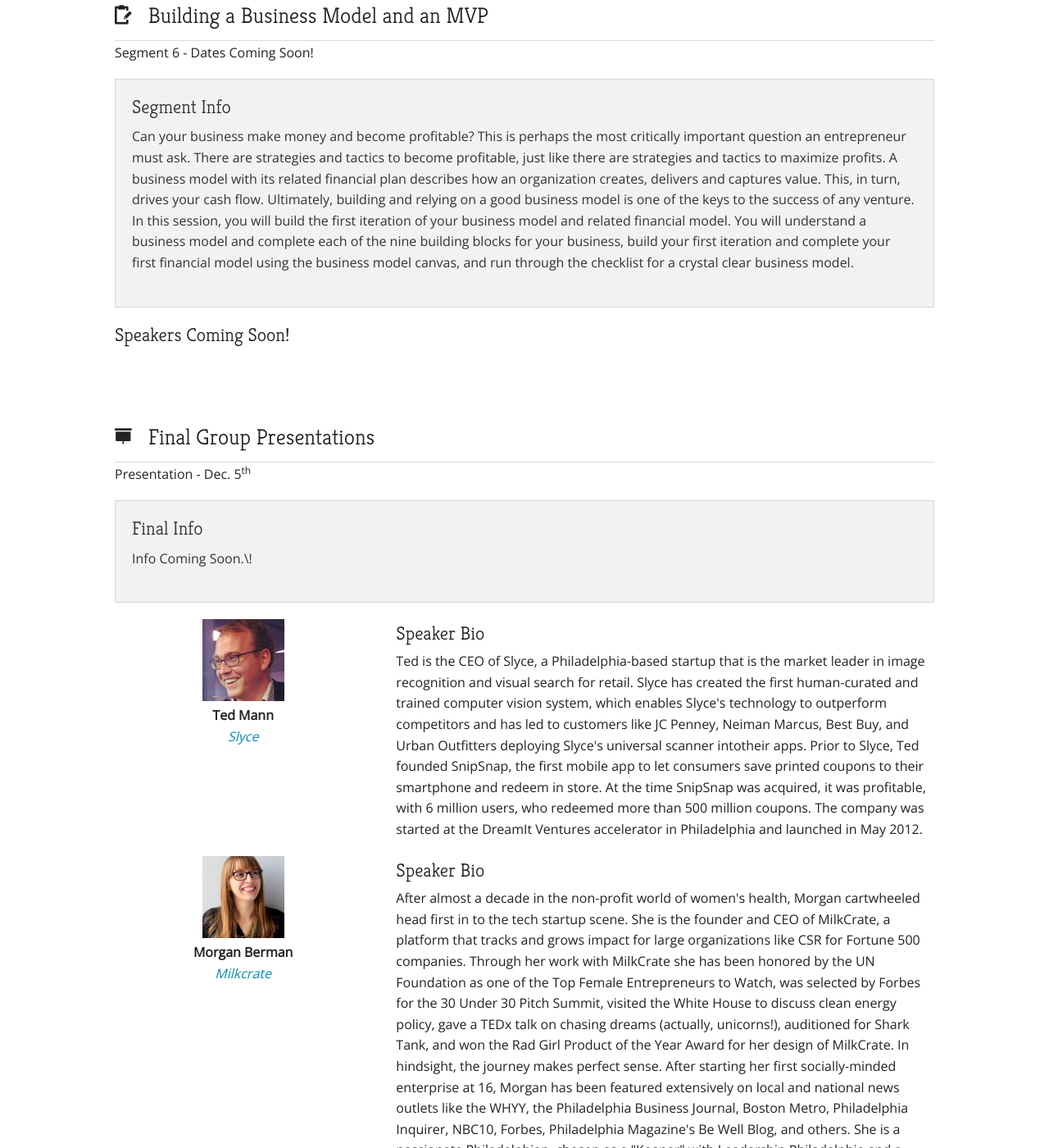
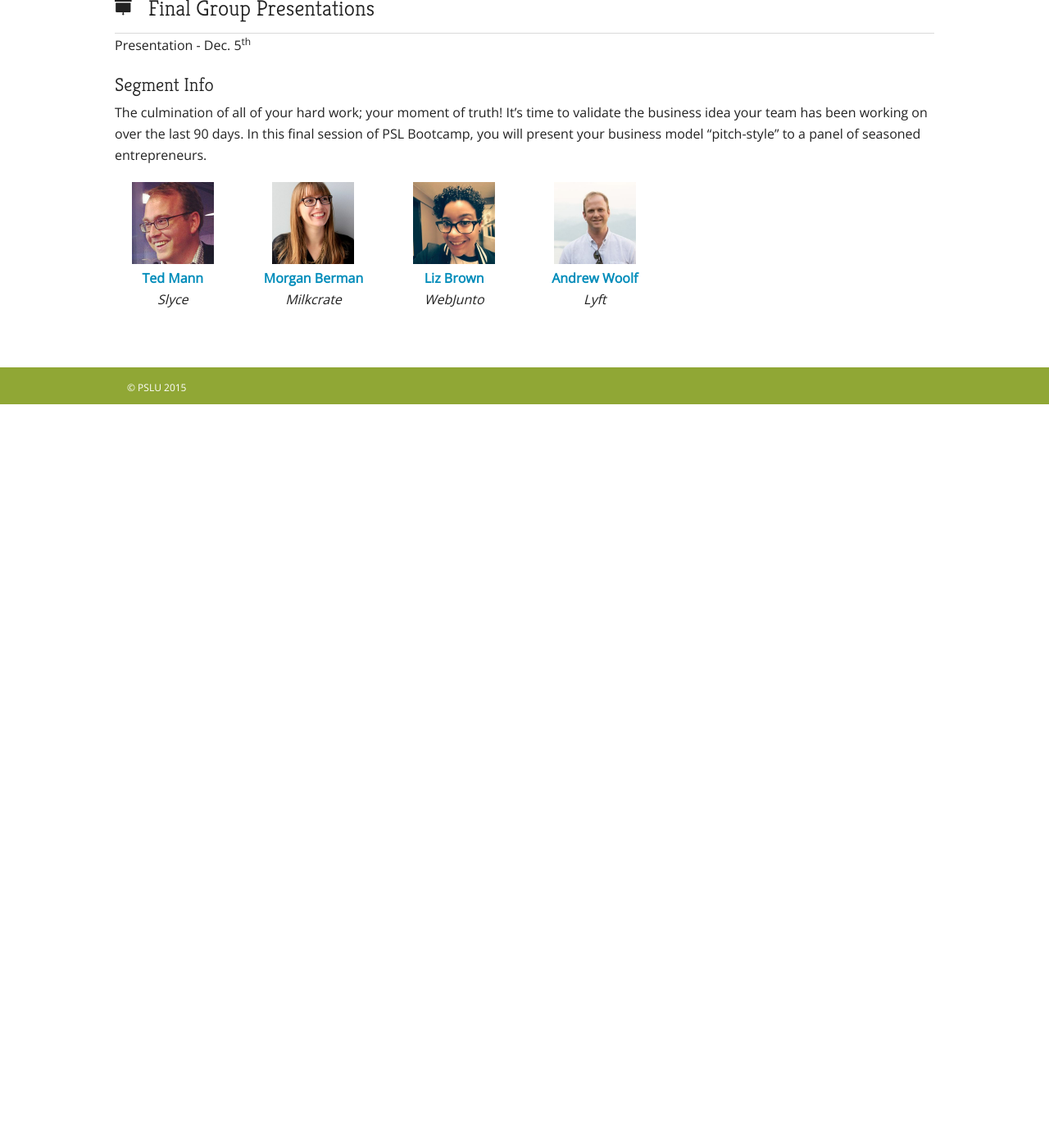
Before and after one commit to phillystartupleaders/bootcamp, a Jekyll site: the page built from index.html, in a window 1280 px wide and 1400 px high, scrolled down 5053 px. Shown: the whole window at 82% size. Built offline with Jekyll 4.4.1, drawn with Linux system fonts in a browser that asks for light colours; nearby versions of some CDN libraries; after the commit the page ends 5546 px from its top, so only the background shows below that; some of the changed text lies outside the part shown.

Commit message:
updated changes to bootcamp curriculum

```diff
--- a/_sass/_app.scss
+++ b/_sass/_app.scss
@@ -14,10 +14,6 @@
 h1, h2, h3, h4, h5, h6 {
   font-family: "Kreon", sans-serif;
   font-weight: 300;
-}
-
-.text-center {
-  text-align: center;
 }
 
 .bold {
@@ -209,6 +205,7 @@
 
 .heading {
   font-size: 50px;
+  margin-bottom: 50px;
   text-align: center;
 }
 
@@ -273,7 +270,8 @@
   margin-top: 5px;
 }
 
-.mentor-company {
+.mentor-company a {
+  color: #222;
   font-style: italic;
 }
 
--- a/index.html
+++ b/index.html
@@ -58,78 +58,39 @@
     <h3><i class="fi-power session-icon"></i>Finding a Problem You're Passionate About</h3>
     <div class="session-number">Segment 1 - Sept. 5<sup>th</sup> &amp; Sept. 12<sup>th</sup></div>
 
-    <div class="panel">
-      <h4>Segment Info</h4>
-      <div>
+    <div class="row">
+      <h4 class="small-12 column">Segment Info</h4>
+      <div class="small-12 column">
         <p>During his epic 2011 Stanford commencement speech, Steve Jobs told students "Your work is going to fill a large part of your life, and the only way to be truly satisfied is to do what you believe is great work. And the only way to do great work is to love what you do. If you haven't found it yet, keep looking. Don't settle." For those who wish to take the leap into entrepreneurship, finding something that ignites your fire and passion is the ideal way to start on your journey to building a successful business. But how do you identify these passions?</p>
       </div>
-    </div>
-
-    <div class="row">
-      <div class="small-12 medium-4 columns text-center">
+      <h4 class="small-12 column">Panel Members</h4>
+      <div class="small-6 medium-2 columns text-center">
         <div class="mentor-image">
           <img src="img/peskin.jpg" width="100"/>
         </div>
-        <p class="mentor-text">Jeremy Peskin</p>
-
+        <p class="mentor-text"><a href="https://www.linkedin.com/in/jeremy-peskin-066698b7/">Jeremy Peskin</a></p>
         <p class="mentor-company"><a href="https://www.borderwise.co/">Borderwise</a></p>
       </div>
-      <div class="small-12 medium-8 columns">
-        <h4>Speaker Bio</h4>
-        <div class="content">
-          <p>Jeremy is the founder of Borderwise, which helps immigrants become US citizens.  He previously founded Matchme Philanthropy, a grant-funded startup in the nonprofit sector.  He has a JD with a Certificate in Management from Penn Law and Wharton.</p>
-        </div>
-      </div>
-    </div>
-
-    <div class="row">
-      <div class="small-12 medium-4 columns text-center">
+      <div class="small-6 medium-2 columns text-center">
         <div class="mentor-image">
           <img src="img/mustafa.jpg" width="100"/>
         </div>
-        <p class="mentor-text">Yasmine Mustafa</p>
-
+        <p class="mentor-text"><a href="https://www.linkedin.com/in/yasminem/">Yasmine Mustafa</a></p>
         <p class="mentor-company"><a href="https://roarforgood.com">ROAR for Good</a></p>
       </div>
-      <div class="small-12 medium-8 columns">
-        <h4>Speaker Bio</h4>
-        <div class="content">
-          <p>Coming Soon.</p>
-        </div>
-      </div>
-    </div>
-
-    <div class="row">
-      <div class="small-12 medium-4 columns text-center">
+      <div class="small-6 medium-2 columns text-center">
         <div class="mentor-image">
           <img src="img/collier.jpg" width="100"/>
         </div>
-        <p class="mentor-text">Nonya Collier</p>
-
+        <p class="mentor-text"><a href="https://www.linkedin.com/in/nonyacollier/">Nonya Collier</a></p>
         <p class="mentor-company"><a href="https://padporter.co/">Pad Porter</a></p>
       </div>
-      <div class="small-12 medium-8 columns">
-        <h4>Speaker Bio</h4>
-        <div class="content">
-          <p>Coming Soon.</p>
-        </div>
-      </div>
-    </div>
-
-    <div class="row">
-      <div class="small-12 medium-4 columns text-center">
+      <div class="small-6 medium-2 columns text-center end">
         <div class="mentor-image">
           <img src="img/schwartz.jpg" width="100"/>
         </div>
-        <p class="mentor-text">Debbie Schwartz</p>
-
+        <p class="mentor-text"><a href="https://www.linkedin.com/in/debbie-schwartz-a195a413/">Debbie Schwartz</a></p>
         <p class="mentor-company"><a href="http://collegemoneysearch.com/">College Money Search</a></p>
-      </div>
-      <div class="small-12 medium-8 columns">
-        <h4>Speaker Bio</h4>
-        <div class="content">
-          <p>Coming Soon.</p>
-        </div>
       </div>
     </div>
   </div>
@@ -142,44 +103,27 @@
     <h3><i class="fi-lightbulb session-icon"></i>Ideation and Vision, Market Research</h3>
     <div class="session-number">Segment 2 - Sept. 26<sup>th</sup> &amp; Oct. 3<sup>rd</sup></div>
 
-    <div class="panel">
-      <h4>Segment Info</h4>
-      <div>
+    <div class="row">
+      <h4 class="small-12 column">Segment Info</h4>
+      <div class="small-12 column">
         <p>Ideation and vision isn’t just about saying you have a great idea; it’s about knowing you have a great idea! But how do you know? Startup ideas are educated guesses. But what if your guess is wrong? You must teach yourself to think big and often. And you must teach yourself to be intellectually honest about the merits and market potential of each idea before you invest weeks, months, or years pursuing it. In this segment you will learn a framework for brainstorming and assessing your idea, as well as performing intelligent market research, to set the stage for all that is to come.</p>
       </div>
     </div>
 
     <div class="row">
-      <div class="small-12 medium-4 columns text-center">
+      <div class="small-6 medium-2 columns text-center">
         <div class="mentor-image">
           <img src="img/gornish.jpg" width="100"/>
         </div>
-        <p class="mentor-text">Keith Gornish</p>
-
+        <p class="mentor-text"><a href="https://www.linkedin.com/in/keithgornish/">Keith Gornish</a></p>
         <p class="mentor-company"><a href="http://smartypal.com/">SmartyPal</a></p>
       </div>
-      <div class="small-12 medium-8 columns">
-        <h4>Speaker Bio</h4>
-        <div class="content">
-          <p>Keith’s global experience across tech, media, and scaling businesses includes CMC (CEO / Co-founder), AKG Technologies, Comcast Strategic Development’s Connected Health, and JPMorgan. MBA from The Wharton School with a focus on Innovation.</p>
-        </div>
-      </div>
-    </div>
-
-    <div class="row">
-      <div class="small-12 medium-4 columns text-center">
+      <div class="small-6 medium-2 columns text-center end">
         <div class="mentor-image">
           <img src="img/krishnan.jpg" width="100"/>
         </div>
-        <p class="mentor-text">Prasanna Krishnan</p>
-
+        <p class="mentor-text"><a href="https://www.linkedin.com/in/prasanna-krishnan-1944aa1/">Prasanna Krishnan</a></p>
         <p class="mentor-company"><a href="http://smartypal.com/">SmartyPal</a></p>
-      </div>
-      <div class="small-12 medium-8 columns">
-        <h4>Speaker Bio</h4>
-        <div class="content">
-          <p>Prasanna has built products and grown businesses at large tech companies (Microsoft, Comcast), startups (Jetsetter acquired by TripAdvisor) and VC (early-stage investor and Kauffman Fellow at DFJ). MBA from the Wharton School (Palmer Scholar), and Masters in Computer Science from the University of Illinois at Urbana-Champaign (Siebel Scholar).</p>
-        </div>
       </div>
     </div>
   </div>
@@ -190,16 +134,24 @@
 <div class="row">
   <div class="session">
     <h3><i class="fi-target session-icon"></i>Lean Thinking</h3>
-    <div class="session-number">Segment 3 - Dates Coming Soon!</div>
+    <div class="session-number">Segment 3 - Oct. 10<sup>th</sup> &amp; Oct. 17<sup>th</sup></div>
 
-    <div class="panel">
-      <h4>Segment Info</h4>
-      <div>
+    <div class="row">
+      <h4 class="small-12 column">Segment Info</h4>
+      <div class="small-12 column">
         <p>Lean thinking is a method for developing businesses and products first proposed in 2008 by Eric Ries. Based on his previous experience working in several U.S. startups, Ries claims that startups can shorten their product development cycles by adopting a combination of business-hypothesis-driven experimentation, iterative product releases, and what he calls validated learning. Ries' overall claim is that if startups invest their time into iteratively building products or services to meet the needs of early customers, they can reduce the market risks and sidestep the need for large amounts of initial project funding and expensive product launches and failures. Originally developed with high-tech companies in mind, the lean thinking philosophy has since been expanded to apply to any individual, team, or company looking to introduce new products or services into the market.</p>
       </div>
     </div>
 
-    <h4>Speakers Coming Soon!</h4>
+    <div class="row">
+      <div class="small-6 medium-2 columns text-center">
+        <div class="mentor-image">
+          <img src="img/kevino.jpg" width="100"/>
+        </div>
+        <p class="mentor-text"><a href="https://www.linkedin.com/in/kevinonell/">Kevin O'Nell</a></p>
+        <p class="mentor-company"><a href="http://www.frontlineselling.com/">FRONTLINE Selling</a></p>
+      </div>
+    </div>
   </div>
 </div>
 
@@ -208,16 +160,24 @@
 <div class="row">
   <div class="session">
     <h3><i class="fi-refresh session-icon"></i>Closing Your First 10 Customers / Gaining Traction</h3>
-    <div class="session-number">Segment 4 - Dates Coming Soon!</div>
+    <div class="session-number">Segment 4 - Oct. 24<sup>th</sup> &amp; Nov. 7<sup>th</sup></div>
 
-    <div class="panel">
-      <h4>Segment Info</h4>
-      <div>
+    <div class="row">
+      <h4 class="small-12 column">Segment Info</h4>
+      <div class="small-12 column">
         <p>Landing your first ten customers is one of the most difficult milestones any company must meet in its quest for success. And meeting this milestone is simply one step towards gaining traction, some clearly identifiable momentum and progress. Entrepreneurs' attention is nearly always stretched, very often shifting focus to the most urgent project rather than most important. Furthermore, many entrepreneurs believe adoption will come easily if they've built a high quality product. However, this is less than straightforward. There are specific frameworks that can be used to assess various traction channels and evaluate which one fits best. During this session you will be exposed to these frameworks as well as hear strategies for landing those first few critical customers.</p>
       </div>
     </div>
 
-    <h4>Speakers Coming Soon!</h4>
+    <div class="row">
+      <div class="small-6 medium-2 columns text-center">
+        <div class="mentor-image">
+          <img src="img/andreg.jpg" width="100"/>
+        </div>
+        <p class="mentor-text"><a href="https://www.linkedin.com/in/andregolsorkhi/">Andre Golsorkhi</a></p>
+        <p class="mentor-company"><a href="https://hello.getsidecar.com">Sidecar</a></p>
+      </div>
+    </div>
   </div>
 </div>
 
@@ -226,16 +186,32 @@
 <div class="row">
   <div class="session">
     <h3><i class="fi-map session-icon"></i>Mapping the Product</h3>
-    <div class="session-number">Segment 5 - Dates Coming Soon!</div>
+    <div class="session-number">Segment 5 - Nov. 14<sup>th</sup> &amp; Nov. 21<sup>st</sup>
+    </div>
 
-    <div class="panel">
-      <h4>Segment Info</h4>
-      <div>
+    <div class="row">
+      <h4 class="small-12 column">Segment Info</h4>
+      <div class="small-12 column">
         <p>By this point in the bootcamp our theme is becoming very clear: data leads decision making! Mapping the Product is our first venture towards creating a "real" product. The goal of this segment is to learn to translate your idea and the market feedback you’ve gathered into a product that will provide just the essential features, a true MVP (minimum viable product), necessary to gather a new set of data points that will bring us closer to a market validated product. In this segment you will learn an iterative process for moving efficiently from idea to validated product. Topics include test-driven design, high-level UI/UX, prototyping tools, and product design.</p>
       </div>
     </div>
 
-    <h4>Speakers Coming Soon!</h4>
+    <div class="row">
+      <div class="small-6 medium-2 columns text-center">
+        <div class="mentor-image">
+          <img src="img/tarync.jpg" width="100"/>
+        </div>
+        <p class="mentor-text"><a href="https://www.linkedin.com/in/taryncahill/">Taryn Cahill</a></p>
+        <p class="mentor-company"><a href="http://www.aminopay.com/">Amino Payments</a></p>
+      </div>
+      <div class="small-6 medium-2 columns text-center end">
+        <div class="mentor-image">
+          <img src="img/jesseb.jpg" width="100"/>
+        </div>
+        <p class="mentor-text"><a href="https://www.linkedin.com/in/jesse-bookspan-72954151/">Jesse Bookspan</a></p>
+        <p class="mentor-company"><a href="http://www.aminopay.com/">Amino Payments</a></p>
+      </div>
+    </div>
   </div>
 </div>
 
@@ -244,11 +220,11 @@
 <div class="row">
   <div class="session">
     <h3><i class="fi-clipboard-pencil session-icon"></i>Building a Business Model and an MVP</h3>
-    <div class="session-number">Segment 6 - Dates Coming Soon!</div>
+    <div class="session-number">Segment 6 - Nov. 28<sup>th</sup></div>
 
-    <div class="panel">
-      <h4>Segment Info</h4>
-      <div>
+    <div class="row">
+      <h4 class="small-12 column">Segment Info</h4>
+      <div class="small-12 column">
         <p>Can your business make money and become profitable? This is perhaps the most critically important question an entrepreneur must ask. There are strategies and tactics to become profitable, just like there are strategies and tactics to maximize profits. A business model with its related financial plan describes how an organization creates, delivers and captures value. This, in turn, drives your cash flow. Ultimately, building and relying on a good business model is one of the keys to the success of any venture. In this session, you will build the first iteration of your business model and related financial model. You will understand a business model and complete each of the nine building blocks for your business, build your first iteration and complete your first financial model using the business model canvas, and run through the checklist for a crystal clear business model.</p>
       </div>
     </div>
@@ -264,61 +240,41 @@
     <h3><i class="fi-projection-screen session-icon"></i>Final Group Presentations</h3>
     <div class="session-number">Presentation - Dec. 5<sup>th</sup></div>
 
-    <div class="panel">
-      <h4>Final Info</h4>
-      <div>
-        <p>Info Coming Soon.\!</p>
+    <div class="row">
+      <h4 class="small-12 column">Segment Info</h4>
+      <div class="small-12 column">
+        <p>The culmination of all of your hard work; your moment of truth! It’s time to validate the business idea your team has been working on over the last 90 days. In this final session of PSL Bootcamp, you will present your business model “pitch-style” to a panel of seasoned entrepreneurs.</p>
       </div>
     </div>
 
     <div class="row">
-      <div class="small-12 medium-4 columns text-center">
+      <div class="small-6 medium-2 columns text-center">
         <div class="mentor-image">
           <img src="img/tm@2x.jpg" width="100"/>
         </div>
-        <p class="mentor-text">Ted Mann</p>
-
+        <p class="mentor-text"><a href="https://www.linkedin.com/in/tedmann/">Ted Mann</a></p>
         <p class="mentor-company"><a href="http://slyce.it/ ">Slyce</a></p>
       </div>
-      <div class="small-12 medium-8 columns">
-        <h4>Speaker Bio</h4>
-        <div class="content">
-          <p>Ted is the CEO of Slyce, a Philadelphia-based startup that is the market leader in image recognition and visual search for retail. Slyce has created the first human-curated and trained computer vision system, which enables Slyce's technology to outperform competitors and has led to customers like JC Penney, Neiman Marcus, Best Buy, and Urban Outfitters deploying Slyce's universal scanner intotheir apps. Prior to Slyce, Ted founded SnipSnap, the first mobile app to let consumers save printed coupons to their smartphone and redeem in store. At the time SnipSnap was acquired, it was profitable, with 6 million users, who redeemed more than 500 million coupons. The company was started at the DreamIt Ventures accelerator in Philadelphia and launched in May 2012.</p>
-        </div>
-      </div>
-    </div>
-
-    <div class="row">
-      <div class="small-12 medium-4 columns text-center">
+      <div class="small-6 medium-2 columns text-center">
         <div class="mentor-image">
           <img src="img/berman.jpg" width="100"/>
         </div>
-        <p class="mentor-text">Morgan Berman</p>
-
+        <p class="mentor-text"><a href="https://www.linkedin.com/in/morganberman/">Morgan Berman</a></p>
         <p class="mentor-company"><a href="http://mymilkcrate.com/">Milkcrate</a></p>
       </div>
-      <div class="small-12 medium-8 columns">
-        <h4>Speaker Bio</h4>
-        <div class="content">
-          <p>After almost a decade in the non-profit world of women's health, Morgan cartwheeled head first in to the tech startup scene. She is the founder and CEO of MilkCrate, a platform that tracks and grows impact for large organizations like CSR for Fortune 500 companies. Through her work with MilkCrate she has been honored by the UN Foundation as one of the Top Female Entrepreneurs to Watch, was selected by Forbes for the 30 Under 30 Pitch Summit, visited the White House to discuss clean energy policy, gave a TEDx talk on chasing dreams (actually, unicorns!), auditioned for Shark Tank, and won the Rad Girl Product of the Year Award for her design of MilkCrate. In hindsight, the journey makes perfect sense. After starting her first socially-minded enterprise at 16, Morgan has been featured extensively on local and national news outlets like the WHYY, the Philadelphia Business Journal, Boston Metro, Philadelphia Inquirer, NBC10, Forbes, Philadelphia Magazine's Be Well Blog, and others. She is a passionate Philadelphian, chosen as a "Keeper" with Leadership Philadelphia and a World Economic Forum Global Shaper- two organizations that are helping cultivate thoughtful leadership for the future. Morgan started MilkCrate while earning her Masters in Sustainable Design from Philadelphia University, the best serendipitous tech incubator on the planet. She is a novice SCUBA diver, and recently won her first Jiu Jitsu competition.</p>
-        </div>
-      </div>
-    </div>
-
-    <div class="row">
-      <div class="small-12 medium-4 columns text-center">
+      <div class="small-6 medium-2 columns text-center">
         <div class="mentor-image">
           <img src="img/brown.jpg" width="100"/>
         </div>
-        <p class="mentor-text">Liz Brown</p>
-
+        <p class="mentor-text"><a href="https://www.linkedin.com/in/lizbrownsays/">Liz Brown</a></p>
         <p class="mentor-company"><a href="http://webjunto.com/">WebJunto</a></p>
       </div>
-      <div class="small-12 medium-8 columns">
-        <h4>Speaker Bio</h4>
-        <div class="content">
-          <p>Liz Brown is Co-CEO and head of design at Webjunto, a user-experience-focused design and development company based in Philadelphia. Liz has a passion for both research and design. Over the past 15 years, she has worked on a wide range of projects including research on motivation theory, cognitive learning theory, and user experience. After more than 10 years of taking on side gigs as a web designer and front-end developer, she earned a master's degree in information design and technology from SUNY Polytechnic Institute and went on to cofound Webjunto. Prior to starting Webjunto, Liz received a master's degree in urban planning from the School of Architecture and Planning at SUNY Buffalo, and practiced as an urban planner specializing in urban revitalization. Liz continues to do work in the community as a civic hacking enthusiast, event organizer, and public speaker in the Women in Tech community.</p>
+      <div class="small-6 medium-2 columns text-center end">
+        <div class="mentor-image">
+          <img src="img/andreww.jpg" width="100"/>
         </div>
+        <p class="mentor-text"><a href="https://www.linkedin.com/in/amwoolf/">Andrew Woolf</a></p>
+        <p class="mentor-company"><a href="http://lyft.com/">Lyft</a></p>
       </div>
     </div>
   </div>
```
Also changed, not shown: img/andreg.jpg (added), img/andreww.jpg (added), img/jesseb.jpg (added), img/kevino.jpg (added), img/tarync.jpg (added).
